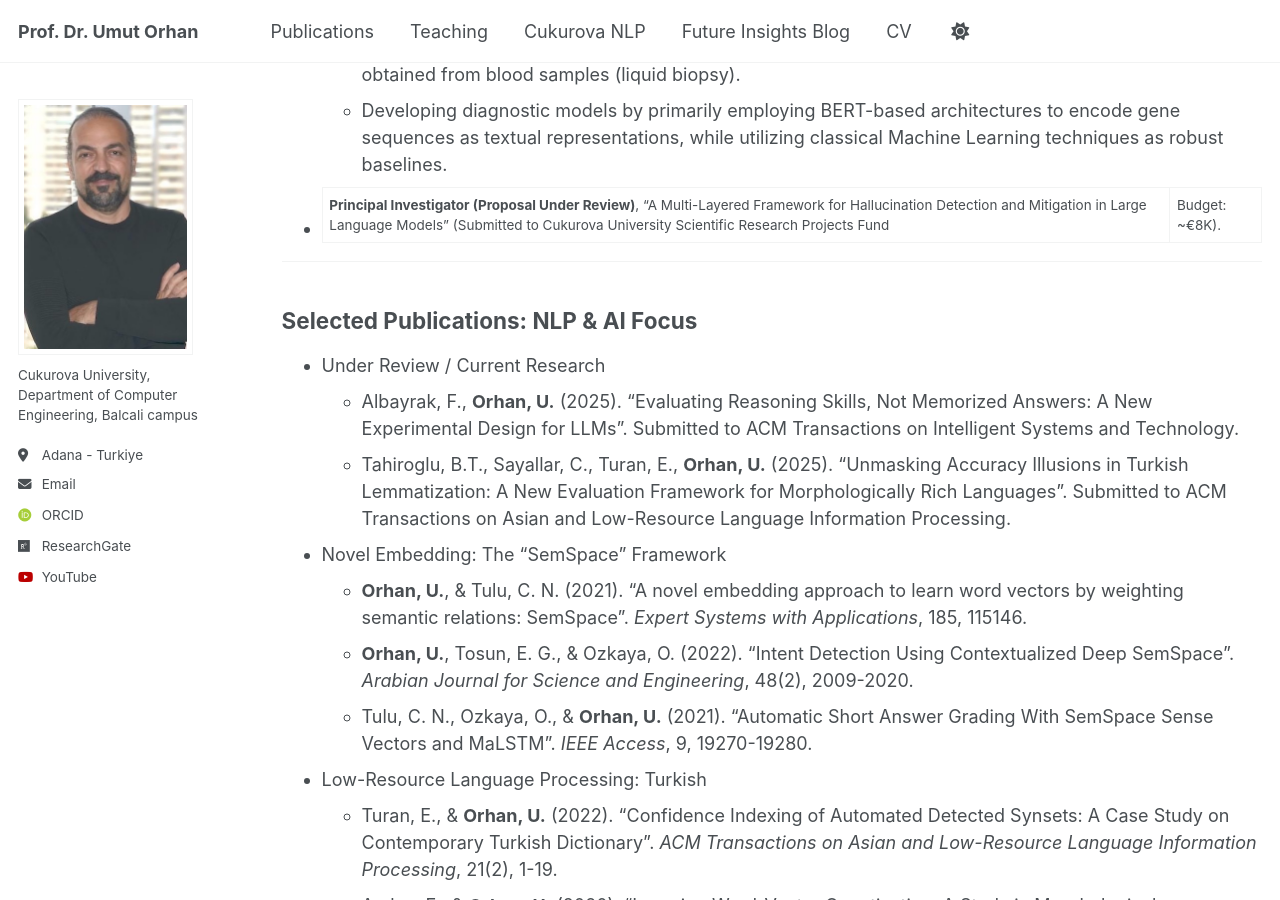
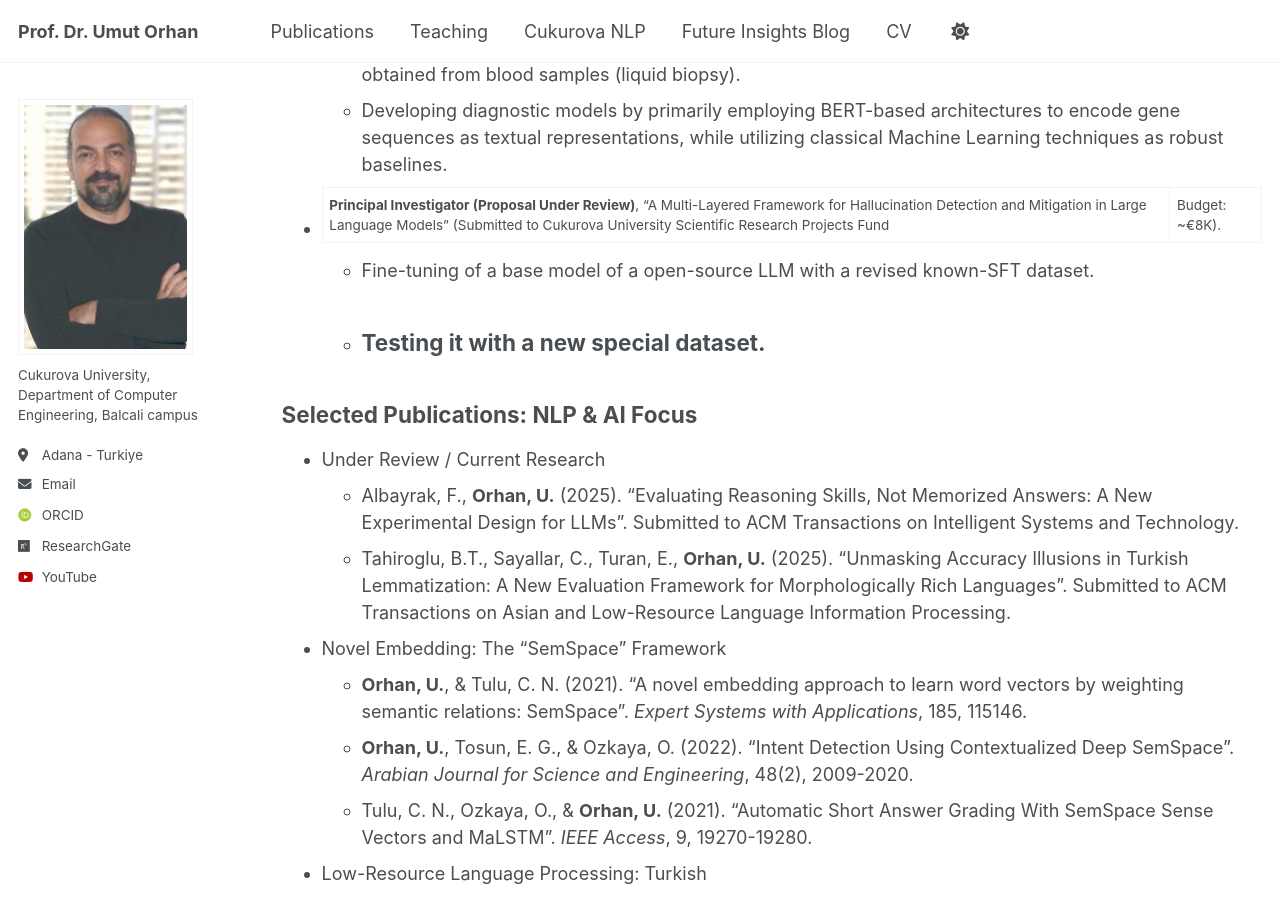
Before and after one commit to uorhan/uorhan.github.io, a Jekyll site: the page built from _pages/cv.md, in a window 1280 px wide and 900 px high, scrolled down 1326 px. Built offline with Jekyll 4.4.1, drawn with Linux system fonts in a browser that asks for light colours; some web fonts are replaced.

Commit message:
Update cv.md

```diff
--- a/_pages/cv.md
+++ b/_pages/cv.md
@@ -46,7 +46,8 @@ Senior computer scientist and academic leader with over 20 years of experience i
   *	Developing diagnostic models by primarily employing BERT-based architectures to encode gene sequences as textual representations, while utilizing classical Machine Learning techniques as robust baselines.
 
 * **Principal Investigator (Proposal Under Review)**,  "A Multi-Layered Framework for Hallucination Detection and Mitigation in Large Language Models" (Submitted to Cukurova University Scientific Research Projects Fund | Budget: ~€8K).
-
+  *	Fine-tuning of a base model of a open-source LLM with a revised known-SFT dataset.
+  *	Testing it with a new special dataset.
 ---
 
 ## Selected Publications: NLP & AI Focus
```
